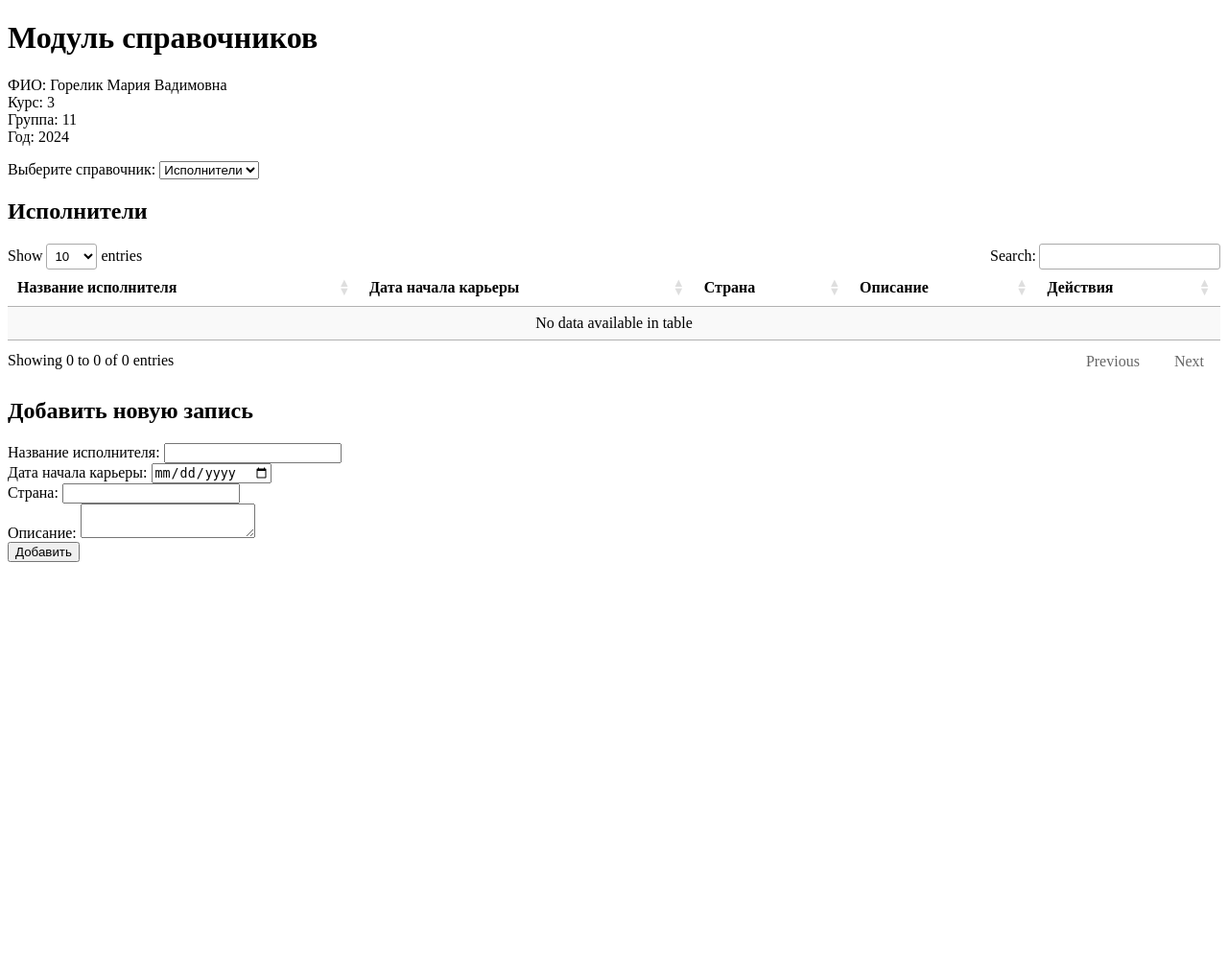
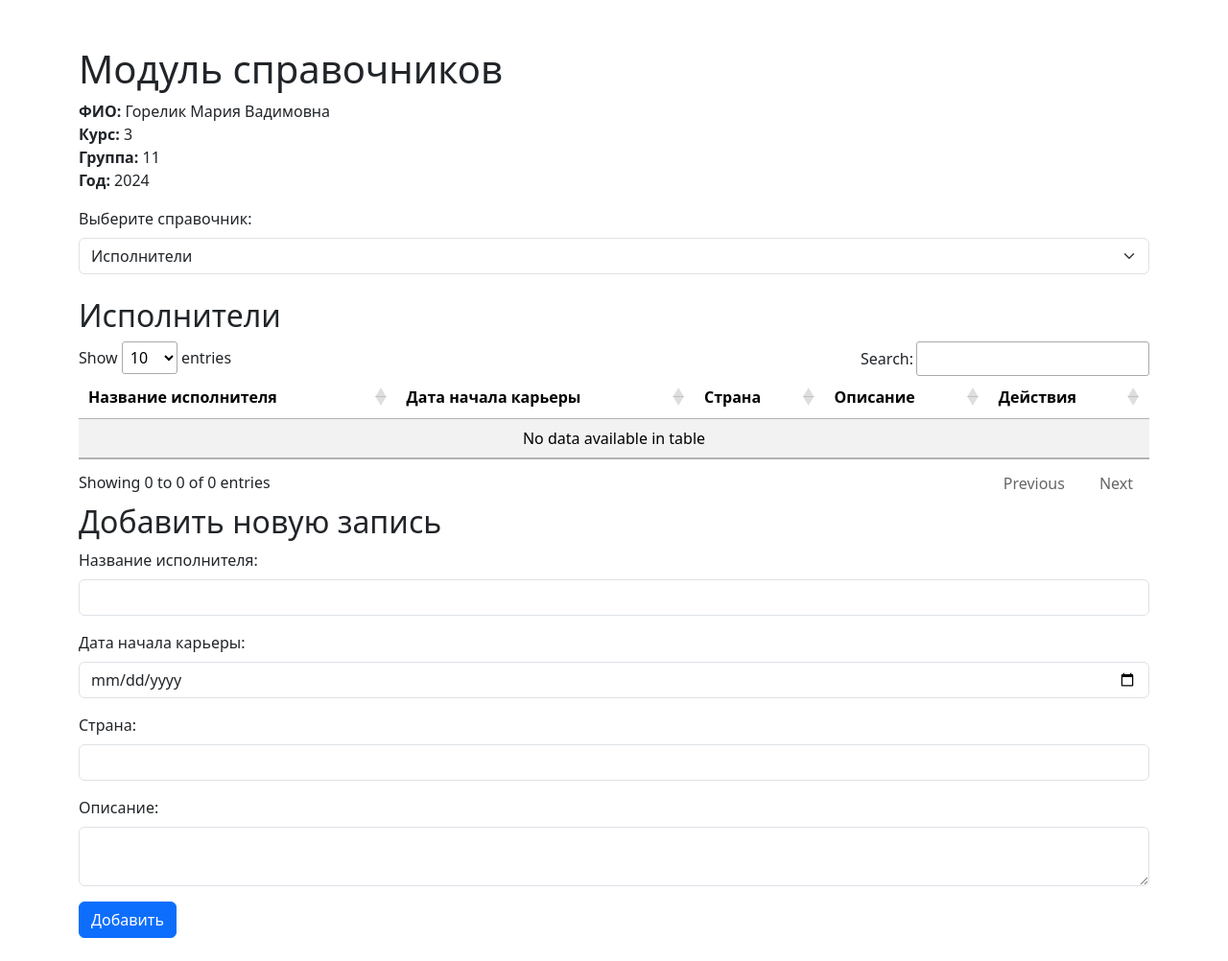
Before and after one commit to MariaGorelik/Business_application_reference_information, a Flask app: page / in a window 1280 px wide. Shown: the whole page at 96% size. Before the commit the page ends 586 px from the top, so only its background shows below. Run offline with Flask 3, Linux system fonts and the light colour scheme; data that the repository does not hold is empty; some libraries are stand-ins or nearby versions.

Commit message:
Add bootsrap

```diff
--- a/music_information_app_flask/app.py
+++ b/music_information_app_flask/app.py
@@ -26,23 +26,6 @@ def index():
         return render_template('index.html', dictionary=dictionary, songs=songs, artists=artists)
 
     return render_template('index.html', dictionary=dictionary, artists=None, songs=None)
-
-
-# API route for loading Artist data
-@app.route('/api/artist', methods=['GET'])
-def get_artists():
-    artists = Artist.query.all()  # Get all artists from the database
-    fields = ['id', 'name', 'startDate', 'country', 'description']  # Fields to display
-    return render_template('table_data.html', data=artists, fields=fields, entity="artist")
-
-
-# API route for loading Song data
-@app.route('/api/song', methods=['GET'])
-def get_songs():
-    songs = Song.query.all()  # Get all songs from the database
-    fields = ['id', 'artist.name', 'title', 'genre', 'duration', 'releaseDate', 'rating']  # Fields to display
-    artists = Artist.query.all()  # Get all artists for select dropdown in the form
-    return render_template('table_data.html', data=songs, fields=fields, entity="song", artists=artists)
 
 
 # API route for adding an Artist entry
--- a/music_information_app_flask/templates/index.html
+++ b/music_information_app_flask/templates/index.html
@@ -2,25 +2,34 @@
 <html lang="ru">
 <head>
     <meta charset="UTF-8">
+    <meta name="viewport" content="width=device-width, initial-scale=1.0">
     <title>Справочники</title>
+    <!-- Подключение Bootstrap CSS без integrity атрибута -->
+    <link href="https://cdn.jsdelivr.net/npm/bootstrap@5.3.0-alpha1/dist/css/bootstrap.min.css" rel="stylesheet">
     <link rel="stylesheet" href="https://cdn.datatables.net/1.11.5/css/jquery.dataTables.min.css">
 </head>
 <body>
+    <div class="container mt-5">
         <h1>Модуль справочников</h1>
-    <p>ФИО: Горелик Мария Вадимовна<br>Курс: 3<br>Группа: 11<br>Год: 2024</p>
+        <p><strong>ФИО:</strong> Горелик Мария Вадимовна<br>
+           <strong>Курс:</strong> 3<br>
+           <strong>Группа:</strong> 11<br>
+           <strong>Год:</strong> 2024</p>
 
-    <label for="dictionary">Выберите справочник:</label>
-    <select id="dictionary" onchange="window.location.href = '/?dictionary=' + this.value;">
+        <!-- Выпадающий список для выбора справочника -->
+        <div class="mb-4">
+            <label for="dictionary" class="form-label">Выберите справочник:</label>
+            <select id="dictionary" class="form-select" onchange="window.location.href = '/?dictionary=' + this.value;">
                 <option value="artist" {% if dictionary == 'artist' %}selected{% endif %}>Исполнители</option>
                 <option value="song" {% if dictionary == 'song' %}selected{% endif %}>Песни</option>
             </select>
+        </div>
 
         <!-- Контейнер для таблицы -->
         <div id="table-container">
-        <!-- Здесь будет отображаться таблица в зависимости от выбранного справочника -->
             {% if dictionary == 'artist' %}
                 <h2>Исполнители</h2>
-            <table id="data-table" class="display">
+                <table id="data-table" class="table table-striped">
                     <thead>
                         <tr>
                             <th>Название исполнителя</th>
@@ -38,8 +47,8 @@
                                 <td>{{ artist.country }}</td>
                                 <td>{{ artist.description }}</td>
                                 <td>
-                                <a href="{{ url_for('edit_artist', artist_id=artist.id) }}">Редактировать</a> |
-                                <a href="{{ url_for('delete_artist', artist_id=artist.id) }}" onclick="return confirm('Вы уверены?')">Удалить</a>
+                                    <a href="{{ url_for('edit_artist', artist_id=artist.id) }}" class="btn btn-warning btn-sm">Редактировать</a> |
+                                    <a href="{{ url_for('delete_artist', artist_id=artist.id) }}" class="btn btn-danger btn-sm" onclick="return confirm('Вы уверены?')">Удалить</a>
                                 </td>
                             </tr>
                         {% endfor %}
@@ -47,7 +56,7 @@
                 </table>
             {% elif dictionary == 'song' %}
                 <h2>Песни</h2>
-            <table id="data-table" class="display">
+                <table id="data-table" class="table table-striped">
                     <thead>
                         <tr>
                             <th>Исполнитель</th>
@@ -69,8 +78,8 @@
                                 <td>{{ song.releaseDate }}</td>
                                 <td>{{ song.rating }}</td>
                                 <td>
-                                <a href="{{ url_for('edit_song', song_id=song.id) }}">Редактировать</a> |
-                                <a href="{{ url_for('delete_song', song_id=song.id) }}" onclick="return confirm('Вы уверены?')">Удалить</a>
+                                    <a href="{{ url_for('edit_song', song_id=song.id) }}" class="btn btn-warning btn-sm">Редактировать</a> |
+                                    <a href="{{ url_for('delete_song', song_id=song.id) }}" class="btn btn-danger btn-sm" onclick="return confirm('Вы уверены?')">Удалить</a>
                                 </td>
                             </tr>
                         {% endfor %}
@@ -79,41 +88,64 @@
             {% endif %}
         </div>
 
+        <!-- Форма добавления новой записи -->
         <h2>Добавить новую запись</h2>
-    <form method="POST" action="/api/{{ dictionary }}">
+        <form method="POST" action="/api/{{ dictionary }}" class="mb-4">
             {% if dictionary == 'song' %}
-            <label for="artistId">Исполнитель:</label>
-            <select name="artistId" id="artistId">
+                <div class="mb-3">
+                    <label for="artistId" class="form-label">Исполнитель:</label>
+                    <select name="artistId" id="artistId" class="form-select">
                         {% for artist in artists %}
                             <option value="{{ artist.id }}">{{ artist.name }}</option>
                         {% endfor %}
-            </select><br>
+                    </select>
+                </div>
             {% elif dictionary == 'artist' %}
-            <label for="name">Название исполнителя:</label>
-            <input type="text" name="name" id="name" required><br>
-            <label for="startDate">Дата начала карьеры:</label>
-            <input type="date" name="startDate" id="startDate" required><br>
-            <label for="country">Страна:</label>
-            <input type="text" name="country" id="country" required><br>
-            <label for="description">Описание:</label>
-            <textarea name="description" id="description"></textarea><br>
+                <div class="mb-3">
+                    <label for="name" class="form-label">Название исполнителя:</label>
+                    <input type="text" name="name" id="name" class="form-control" required>
+                </div>
+                <div class="mb-3">
+                    <label for="startDate" class="form-label">Дата начала карьеры:</label>
+                    <input type="date" name="startDate" id="startDate" class="form-control" required>
+                </div>
+                <div class="mb-3">
+                    <label for="country" class="form-label">Страна:</label>
+                    <input type="text" name="country" id="country" class="form-control" required>
+                </div>
+                <div class="mb-3">
+                    <label for="description" class="form-label">Описание:</label>
+                    <textarea name="description" id="description" class="form-control"></textarea>
+                </div>
             {% endif %}
 
             {% if dictionary == 'song' %}
-            <label for="title">Название песни:</label>
-            <input type="text" name="title" id="title" required><br>
-            <label for="genre">Жанр:</label>
-            <input type="text" name="genre" id="genre" required><br>
-            <label for="duration">Длительность (формат hh:mm:ss):</label>
-            <input type="text" name="duration" id="duration" required pattern="([0-9]{2}):([0-9]{2}):([0-9]{2})" placeholder="00:00:00"><br>
-            <label for="releaseDate">Дата релиза:</label>
-            <input type="date" name="releaseDate" id="releaseDate" required><br>
-            <label for="rating">Рейтинг:</label>
-            <input type="number" name="rating" id="rating" step="0.1" min="0" max="10"><br>
+                <div class="mb-3">
+                    <label for="title" class="form-label">Название песни:</label>
+                    <input type="text" name="title" id="title" class="form-control" required>
+                </div>
+                <div class="mb-3">
+                    <label for="genre" class="form-label">Жанр:</label>
+                    <input type="text" name="genre" id="genre" class="form-control" required>
+                </div>
+                <div class="mb-3">
+                    <label for="duration" class="form-label">Длительность (формат hh:mm:ss):</label>
+                    <input type="text" name="duration" id="duration" class="form-control" required pattern="([0-9]{2}):([0-9]{2}):([0-9]{2})" placeholder="00:00:00">
+                </div>
+                <div class="mb-3">
+                    <label for="releaseDate" class="form-label">Дата релиза:</label>
+                    <input type="date" name="releaseDate" id="releaseDate" class="form-control" required>
+                </div>
+                <div class="mb-3">
+                    <label for="rating" class="form-label">Рейтинг:</label>
+                    <input type="number" name="rating" id="rating" class="form-control" step="0.1" min="0" max="10">
+                </div>
             {% endif %}
-        <button type="submit">Добавить</button>
+            <button type="submit" class="btn btn-primary">Добавить</button>
         </form>
+    </div>
 
+    <!-- Подключение jQuery и DataTables -->
     <script src="https://code.jquery.com/jquery-3.6.0.min.js"></script>
     <script src="https://cdn.datatables.net/1.11.5/js/jquery.dataTables.min.js"></script>
     <script>
```
Also changed, not shown: music_information_app_flask/templates/edit_form.html (+70 -35 lines), music_information_app_flask/templates/table.html (deleted, +0 -76 lines). Lines whose indentation alone changed are shown as unchanged.
